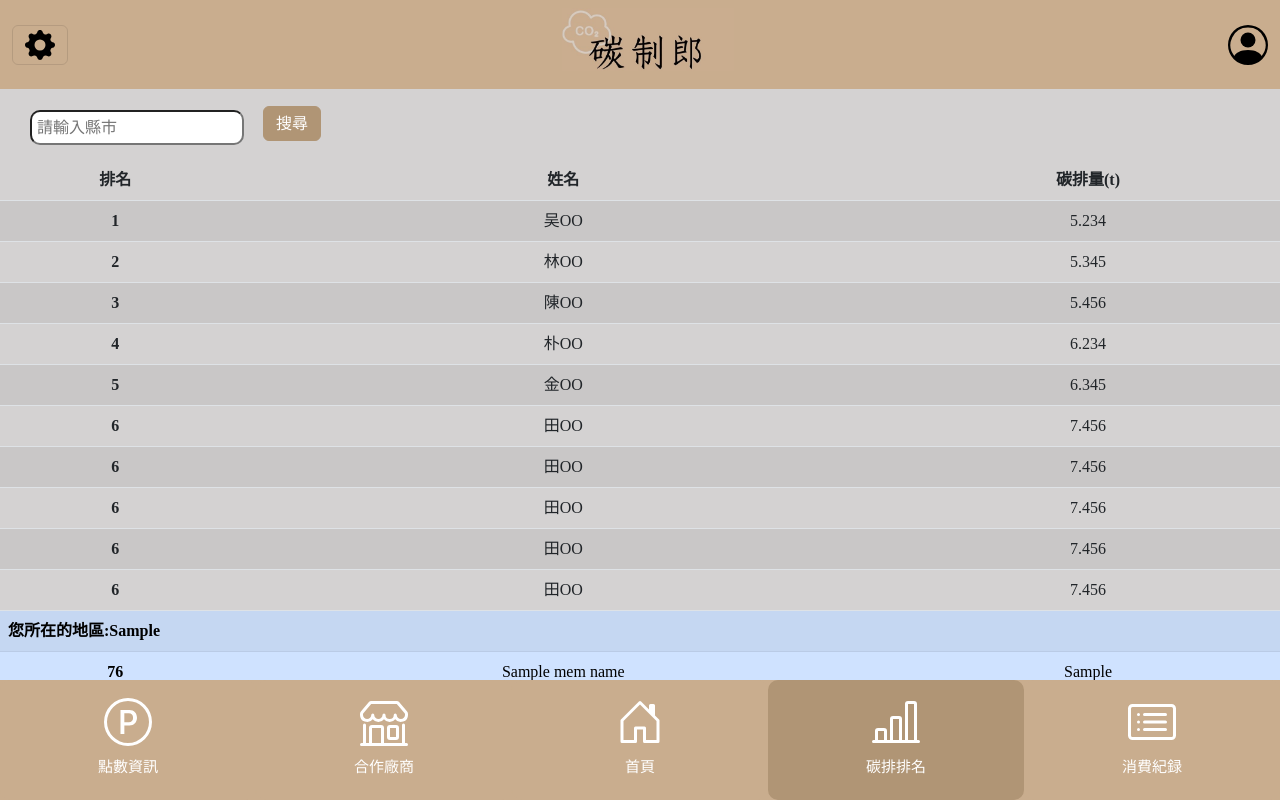
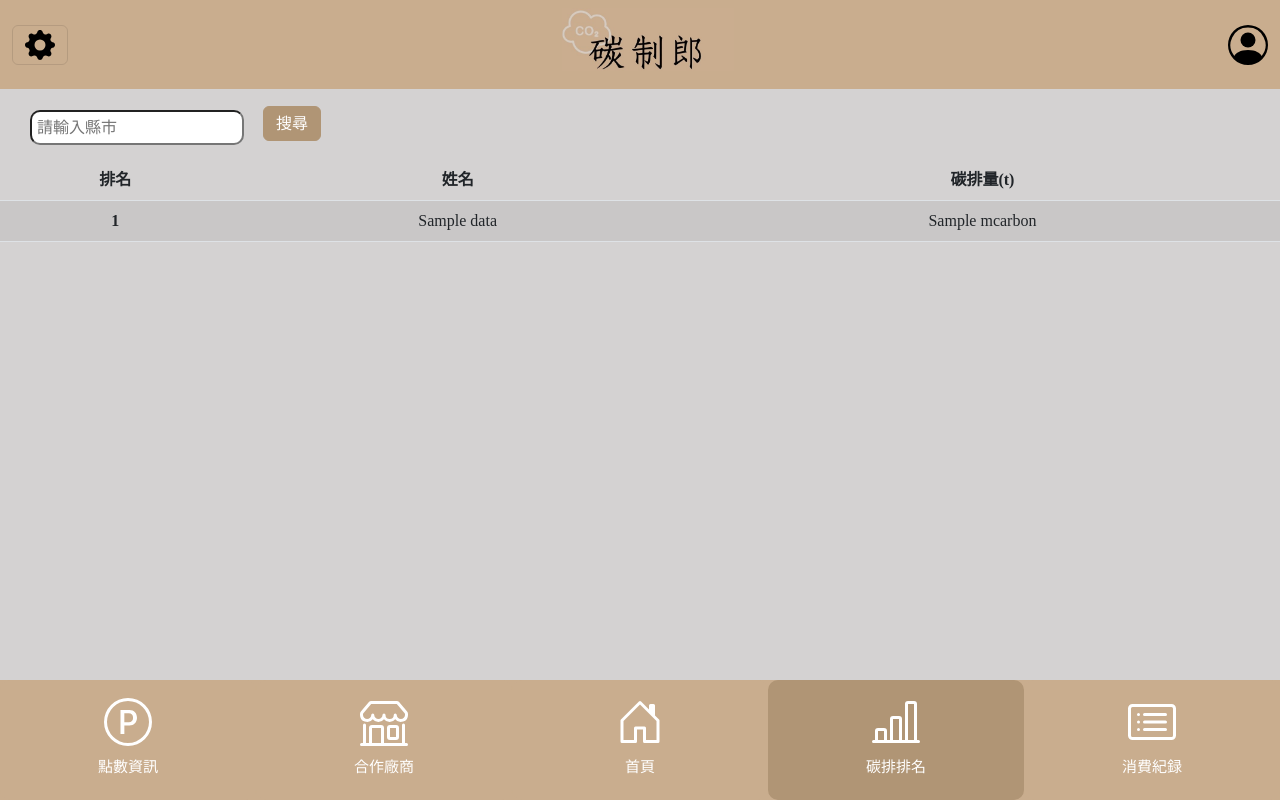
Before and after one commit to PinRay22/sa, a Django app: template templates/rank.html in a window 1280 px wide. Run offline with Django 3.2, Linux system fonts and the light colour scheme; the template is opened without the code that fills it: most values are stand-ins (such as "Sample title", 1, 10 or a date in 2020); some web fonts are replaced.

Commit message:
Add files via upload

```diff
--- a/templates/rank.html
+++ b/templates/rank.html
@@ -238,7 +238,7 @@
                 <input class="btn btn-primary" type="submit" value="搜尋" id="placebt">
             </form>
             -->
-            <form action="">
+            <form action="/frank/" method = "POST" >{% csrf_token %}
                 <input type="search" placeholder="請輸入縣市" class="rankinput" name='inputCity' required>
                 <input class="btn btn-primary" type="submit" value="搜尋" id="placebt">
             </form>
@@ -251,71 +251,40 @@
                     </tr>
                 </thead>
                 <tbody>
-                    <form action="">
+                    <!---<form action="">
                         <tr>
                             <th scope="row">1</th>
                             <td>吴OO</td>
                             <td>5.234</td>
                         </tr>
-                    </form>
+                    </form>--->
                     <!--這裡開始可刪除-->
+                    {% for data in mydata %}
                     <tr>
-                        <th scope="row">2</th>
-                        <td>林OO</td>
-                        <td>5.345</td>
+                        <th scope="row">{{forloop.counter}}</th>
+                        <td>{{data.MemName}}</td>
+                        <td>{{data.MCarbon}}</td>
                     </tr>
-                    <tr>
-                        <th scope="row">3</th>
-                        <td>陳OO</td>
-                        <td>5.456</td>
-                    </tr>
-                    <tr>
-                        <th scope="row">4</th>
-                        <td>朴OO</td>
-                        <td>6.234</td>
-                    </tr>
-                    <tr>
-                        <th scope="row">5</th>
-                        <td>金OO</td>
-                        <td>6.345</td>
-                    </tr>
-                    <tr>
-                        <th scope="row">6</th>
-                        <td>田OO</td>
-                        <td>7.456</td>
-                    </tr>
-                    <tr>
-                        <th scope="row">6</th>
-                        <td>田OO</td>
-                        <td>7.456</td>
-                    </tr>
-                    <tr>
-                        <th scope="row">6</th>
-                        <td>田OO</td>
-                        <td>7.456</td>
-                    </tr>
-                    <tr>
-                        <th scope="row">6</th>
-                        <td>田OO</td>
-                        <td>7.456</td>
-                    </tr>
-                    <tr>
-                        <th scope="row">6</th>
-                        <td>田OO</td>
-                        <td>7.456</td>
-                    </tr>
+                    {% endfor %}
+
                     <!--刪到這裡結束-->
+                    {% for data in mydata %}
+                    {% if data.MemName == Mem_name %}
                     <form>
                         <tr class="table-primary">
                         <th scope="col" colspan="2" style="text-align: left;">您所在的地區:{{Mem_city}}</th>
                         <th scope="col"></th>
                     </tr>
+
                     <tr class="table-primary">
-                        <th scope="row">76</th>
+                        <th scope="row">{{forloop.counter}}</th>
                         <td>{{Mem_name}}</td>
                         <td>{{Mem_CB}}</td>
                     </tr>
                     </form>
+
+                    {% endif %}
+                    {% endfor %}
                 </tbody>
             </table>
         </div>
```
Also changed, not shown: templates/point.html (+7 -6 lines), templates/point_use.html (+12 -1 lines), db.sqlite3.
